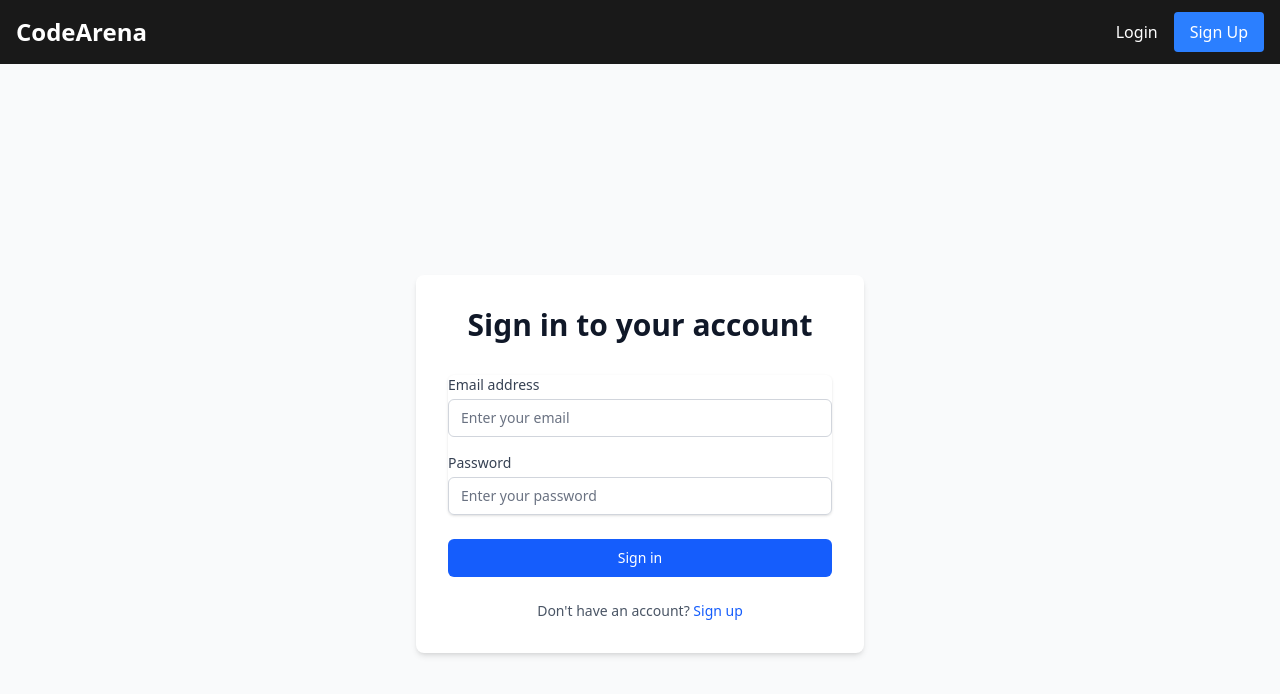
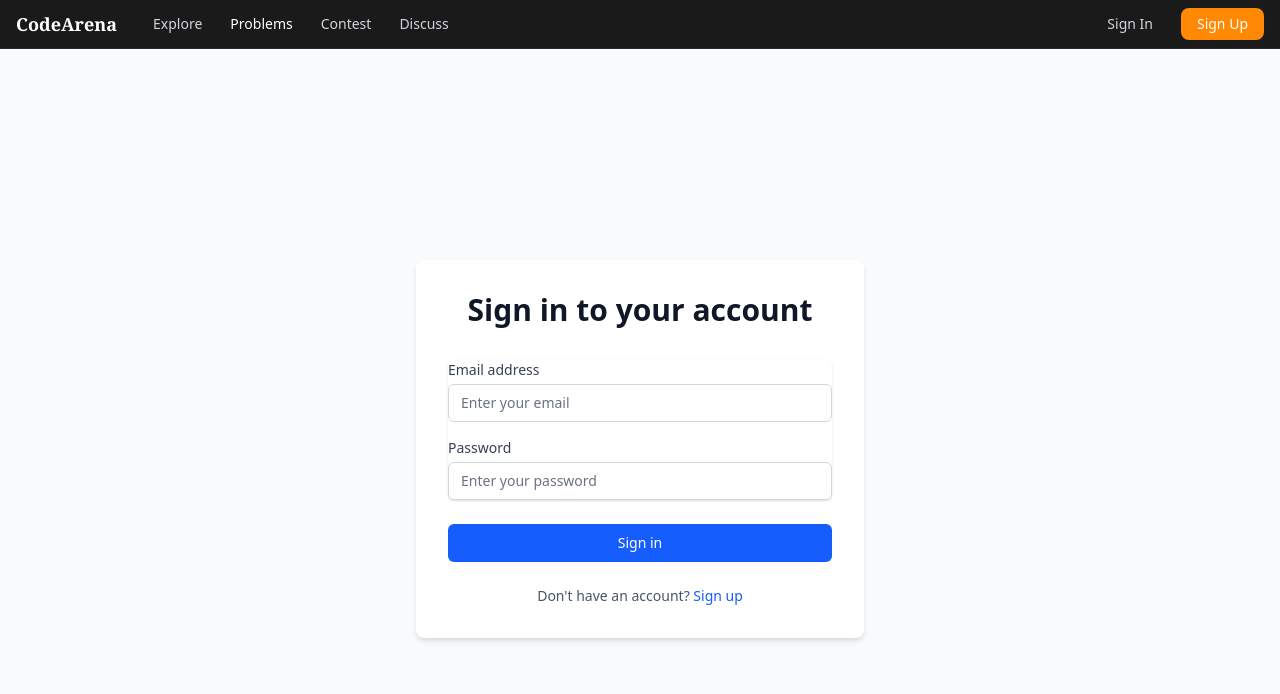
Before and after one commit to aditya3012singh/Challeng-X, a React app in the folder frontend/: page /login in a window 1280 px wide. Shown: the top 694 px of the page. Built offline with nearby package versions, Linux system fonts and the light colour scheme; no server answers; the HTML template or start-up script is replaced by a standard one.

Commit message:
Refactor battle controller logging, update Navbar styles, and enhance Battle page navigation logic

```diff
--- a/frontend/src/App.jsx
+++ b/frontend/src/App.jsx
@@ -54,9 +54,9 @@ function App() {
           }
         />
         <Route path="/problems" element={
-          <ProtectedRoute>
+
             <Problem/>
-          </ProtectedRoute>
+
         } />
         <Route path='/problem/:id' element={
           <ProtectedRoute>
--- a/frontend/src/components/Navbar.jsx
+++ b/frontend/src/components/Navbar.jsx
@@ -13,50 +13,131 @@ const Navbar = () => {
       navigate("/login");
     } catch (err) {
       console.error("Logout failed:", err);
-      // Still navigate to login even if logout fails
       navigate("/login");
     }
   };
 
   return (
-    <nav className="bg-black/90 text-white shadow-lg">
-      <div className="container mx-auto px-4">
-        <div className="flex justify-between items-center h-16">
-          <Link to="/" className="text-2xl font-bold">
-            CodeArena
-          </Link>
+    <nav className="bg-[#1a1a1a] border-b border-gray-800 text-white">
+      <div className="max-w-screen-2xl mx-auto px-4">
+        <div className="flex justify-between items-center h-12">
+          {/* Left Section - Logo & Navigation */}
+          <div className="flex items-center space-x-6">
+            {/* Logo */}
+            <Link to="/" className="flex items-center space-x-2 font-bold text-lg">
+              {/* <div className="w-6 h-6 bg-orange-500 rounded flex items-center justify-center text-sm">
+                C
+              </div> */}
+              <span className="text-white font-serif ">CodeArena</span>
+            </Link>
 
+            {/* Navigation Links */}
+            <div className="hidden md:flex items-center space-x-1 text-sm">
+              <Link
+                to="/"
+                className="px-3 py-1.5 text-gray-300 hover:text-white transition-colors"
+              >
+                Explore
+              </Link>
+              <Link
+                to="/problems"
+                className="px-3 py-1.5 text-white font-medium"
+              >
+                Problems
+              </Link>
+              <Link
+                to="/battles"
+                className="px-3 py-1.5 text-gray-300 hover:text-white transition-colors"
+              >
+                Contest
+              </Link>
+              <Link
+                to="/leaderboard"
+                className="px-3 py-1.5 text-gray-300 hover:text-white transition-colors"
+              >
+                Discuss
+              </Link>
+
+              {/* Dropdown Style Links */}
+              {/* <button className="px-3 py-1.5 text-gray-300 hover:text-white transition-colors flex items-center">
+                Interview
+                <svg className="w-4 h-4 ml-1" fill="none" stroke="currentColor" viewBox="0 0 24 24">
+                  <path strokeLinecap="round" strokeLinejoin="round" strokeWidth={2} d="M19 9l-7 7-7-7" />
+                </svg>
+              </button> */}
+
+              {/* <button className="px-3 py-1.5 text-orange-400 hover:text-orange-300 transition-colors flex items-center font-medium">
+                Store
+                <svg className="w-4 h-4 ml-1" fill="none" stroke="currentColor" viewBox="0 0 24 24">
+                  <path strokeLinecap="round" strokeLinejoin="round" strokeWidth={2} d="M19 9l-7 7-7-7" />
+                </svg>
+              </button> */}
+            </div>
+          </div>
+
+          {/* Right Section - Search, Icons & User */}
           <div className="flex items-center space-x-4">
             {isAuthenticated ? (
               <>
-                {/* <span className="text-sm">Welcome, {user?.username || 'User'}</span> */}
-                <Link to="/" className="hover:text-blue-200">
-                  Home
-                </Link>
-                <Link to="/problems" className="hover:text-blue-200">
-                  Problems
-                </Link>
-                <Link to="/battles" className="hover:text-blue-200">
-                  Battles
-                </Link>
-                <Link to="/leaderboard" className="hover:text-blue-200">
-                  Leaderboard
-                </Link>
+                {/* Search Bar */}
+                <div className="hidden lg:flex items-center bg-[#2a2a2a] rounded-lg px-3 py-1.5 w-64">
+                  <svg className="w-4 h-4 text-gray-400 mr-2" fill="none" stroke="currentColor" viewBox="0 0 24 24">
+                    <path strokeLinecap="round" strokeLinejoin="round" strokeWidth={2} d="M21 21l-6-6m2-5a7 7 0 11-14 0 7 7 0 0114 0z" />
+                  </svg>
+                  <input
+                    type="text"
+                    placeholder="Search"
+                    className="bg-transparent text-gray-300 text-sm outline-none flex-1 placeholder-gray-500"
+                  />
+                </div>
+
+                {/* Notification Bell */}
+                <button className="relative p-2 text-gray-300 hover:text-white transition-colors">
+                  <svg className="w-5 h-5" fill="none" stroke="currentColor" viewBox="0 0 24 24">
+                    <path strokeLinecap="round" strokeLinejoin="round" strokeWidth={2} d="M15 17h5l-1.405-1.405A2.032 2.032 0 0118 14.158V11a6.002 6.002 0 00-4-5.659V5a2 2 0 10-4 0v.341C7.67 6.165 6 8.388 6 11v3.159c0 .538-.214 1.055-.595 1.436L4 17h5m6 0v1a3 3 0 11-6 0v-1m6 0H9" />
+                  </svg>
+                  {/* Notification Badge */}
+                  <span className="absolute top-1 right-1 w-2 h-2 bg-red-500 rounded-full"></span>
+                </button>
+
+                {/* Fire Icon with Count */}
+                <button className="flex items-center space-x-1 text-gray-300 hover:text-white transition-colors">
+                  <svg className="w-5 h-5" fill="currentColor" viewBox="0 0 24 24">
+                    <path d="M12 2c1.1 0 2 .9 2 2v5l3-3v10c0 3.3-2.7 6-6 6s-6-2.7-6-6c0-1.8.8-3.4 2-4.5V4c0-1.1.9-2 2-2h3z"/>
+                  </svg>
+                  <span className="text-sm">0</span>
+                </button>
+
+                {/* User Avatar & Premium */}
+                <div className="flex items-center space-x-2">
+                  <button className="flex items-center space-x-2 hover:bg-[#2a2a2a] rounded-lg px-2 py-1 transition-colors">
+                    <div className="w-7 h-7 rounded-full bg-gradient-to-br from-purple-500 to-pink-500 flex items-center justify-center text-white text-sm font-semibold">
+                      {user?.username?.charAt(0).toUpperCase() || 'U'}
+                    </div>
+                    <span className="text-orange-400 font-medium text-sm hidden lg:block">Premium</span>
+                  </button>
+                </div>
+
+                {/* Logout Button - Hidden on mobile */}
                 <button
                   onClick={handleLogout}
-                  className="bg-red-500 hover:bg-red-600 px-4 py-2 rounded"
+                  className="hidden md:block text-gray-300 hover:text-white text-sm px-3 py-1.5 transition-colors"
                 >
                   Logout
                 </button>
               </>
             ) : (
               <>
-                <Link to="/login" className="hover:text-blue-200">
-                  Login
+                {/* Not Authenticated */}
+                <Link
+                  to="/login"
+                  className="text-gray-300 hover:text-white text-sm px-3 py-1.5 transition-colors"
+                >
+                  Sign In
                 </Link>
                 <Link
                   to="/register"
-                  className="bg-blue-500 hover:bg-blue-700 px-4 py-2 rounded"
+                  className="bg-orange-400 hover:bg-orange-600 text-white text-sm font-medium px-4 py-1.5 rounded-lg transition-colors"
                 >
                   Sign Up
                 </Link>
--- a/frontend/src/pages/Battle.jsx
+++ b/frontend/src/pages/Battle.jsx
@@ -41,34 +41,41 @@ export const Battle = () => {
     }, [activeTab, dispatch]);
 
     // Navigate to battle IDE when battle is created/joined
-    useEffect(() => {
-        if (currentBattle?.id) {
-            navigate(`/battle/${currentBattle.id}/ide`);
-        }
-    }, [currentBattle, navigate]);
+    // useEffect(() => {
+    //     if (currentBattle?.id) {
+    //         navigate(`/battle/${currentBattle.id}/ide`);
+    //     }
+    // }, [currentBattle, navigate]);
 
    const handleCreateRandom = async () => {
-        dispatch(createBattleRandom());
+    const res = await dispatch(createBattleRandom()).unwrap();
+    navigate(`/battle/${res.id}/ide`);
 };
+
 
      const handleCreateSelected = async (e) => {
         e.preventDefault();
-        if (!selectedProblemId) {
-            alert("Please select a problem");
-            return;
-        }
-        dispatch(createBattleSelected({ problemId: selectedProblemId }));
+        if (!selectedProblemId) return;
+
+        const res = await dispatch(
+            createBattleSelected({ problemId: selectedProblemId })
+        ).unwrap();
+
+        navigate(`/battle/${res.id}/ide`);
     };
+
 
     const handleJoinBattle = async (e) => {
     e.preventDefault();
-        if (!battleId.trim()) {
-            alert("Please enter a battle ID");
-            return;
-        }
-        dispatch(joinBattle({ battleId: battleId.trim() }));
-        navigate(`/battle/${battleId.trim()}/ide`);
+    if (!battleId.trim()) return;
+
+    const res = await dispatch(
+        joinBattle({ battleId: battleId.trim() })
+    ).unwrap();
+
+    navigate(`/battle/${res.id}/ide`);
 };
+
 
     return (
         <div className="min-h-screen bg-gray-50 py-8">
```
Also changed, not shown: 1 other file (tests, documents, lock files or other folders). Lines whose indentation alone changed are shown as unchanged.
